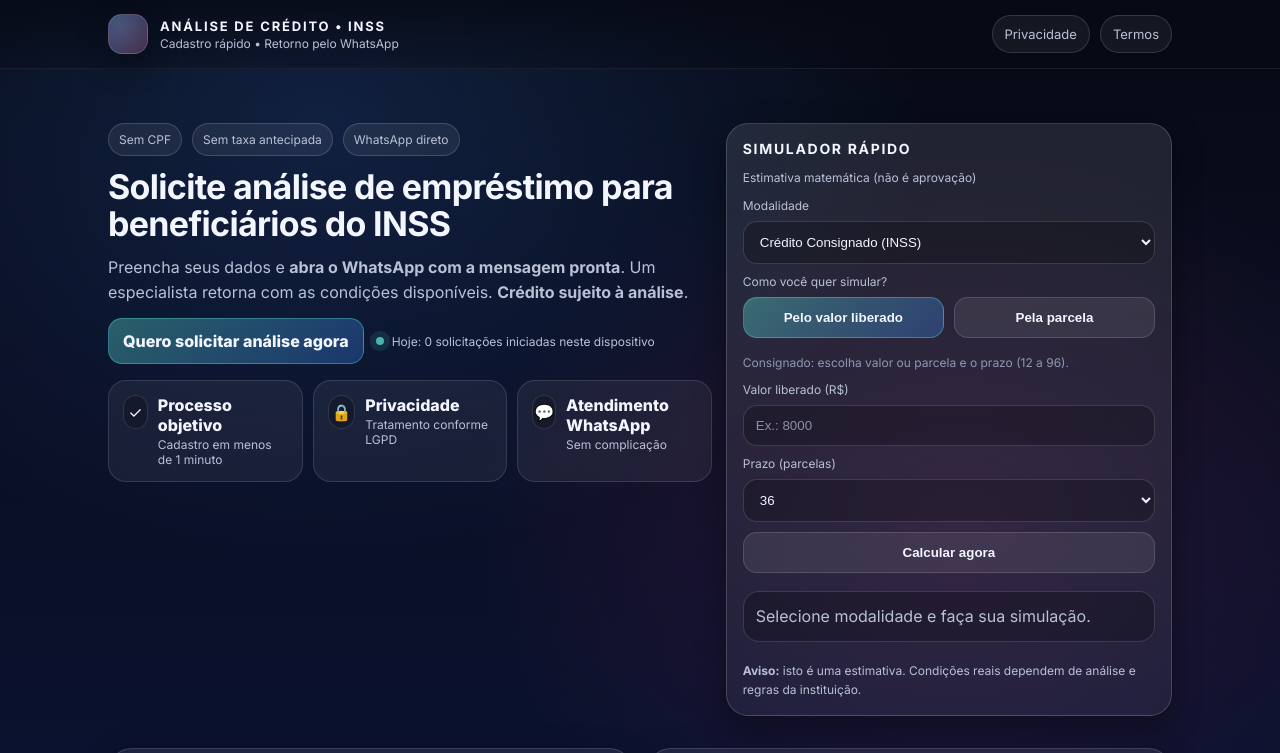
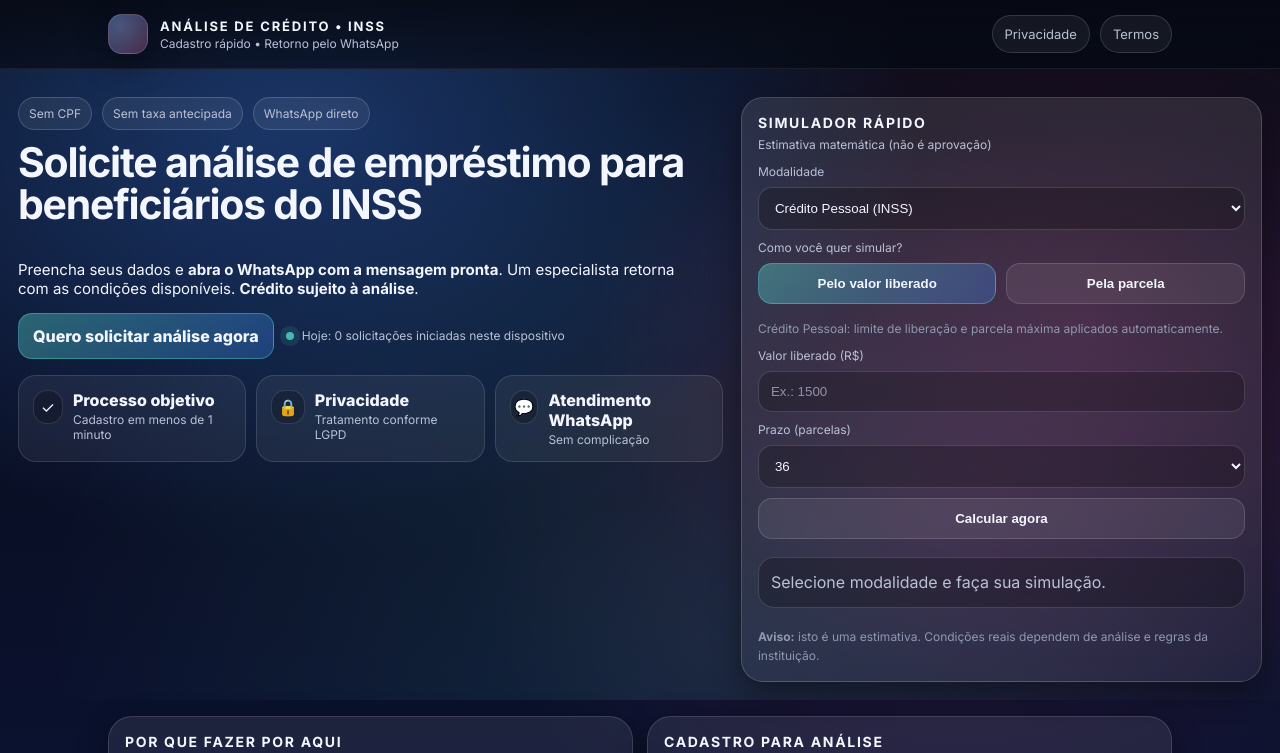
Before and after one commit to PitherMachado/mercadopago-backend, a plain HTML site: page index.html in a window 1280 px wide. Shown: the top 753 px of the page. Drawn offline with Linux system fonts and the light colour scheme.

Commit message:
Update index.html

```diff
--- a/index.html
+++ b/index.html
@@ -36,10 +36,10 @@
 </header>
 
 
-<main class="wrap">
+<!-- HERO FULLSCREEN (FULL WIDTH, SEM BURACO) -->
+<section class="hero-full">
+  <div class="hero-shell hero-pro">
 
-  <!-- HERO -->
-  <section class="hero hero-pro">
     <div class="hero-left">
       <div class="hero-badges">
         <span class="chip">Sem CPF</span>
@@ -89,7 +89,8 @@
       </div>
     </div>
 
-    <!-- SIMULADOR PRO (DUAS MODALIDADES + MODO DUPLO) -->
+
+    <!-- SIMULADOR -->
     <div class="hero-right">
       <article class="card pro-card">
         <div class="head">
@@ -106,8 +107,8 @@
               <div class="field" style="flex:1 1 100%">
                 <label for="simModalidade">Modalidade</label>
                 <select id="simModalidade">
-                  <option value="consignado" selected>Crédito Consignado (INSS)</option>
-                  <option value="pessoal">Crédito Pessoal (INSS)</option>
+                  <option value="consignado">Crédito Consignado (INSS)</option>
+                  <option value="pessoal" selected>Crédito Pessoal (INSS)</option>
                 </select>
               </div>
             </div>
@@ -126,7 +127,7 @@
             <div class="row" id="simBoxValor">
               <div class="field" style="flex:1 1 100%">
                 <label for="simValor">Valor liberado (R$)</label>
-                <input id="simValor" inputmode="numeric" placeholder="Ex.: 8000" />
+                <input id="simValor" inputmode="numeric" placeholder="Ex.: 1500" />
               </div>
             </div>
 
@@ -158,10 +159,14 @@
         </div>
       </article>
     </div>
-  </section>
+
+  </div>
+</section>
 
 
-  <!-- GRID -->
+<!-- RESTANTE DO SITE -->
+<main class="wrap hero-after">
+
   <section class="grid" id="cadastro">
 
     <article class="card half">
```
